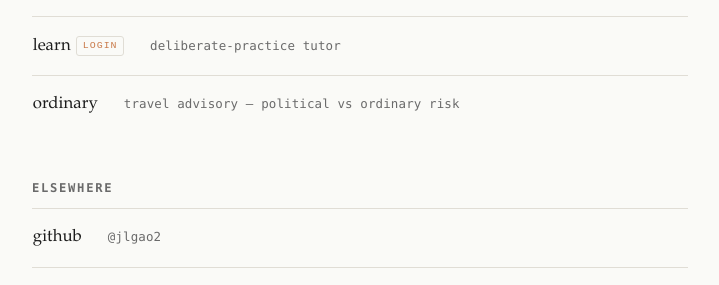
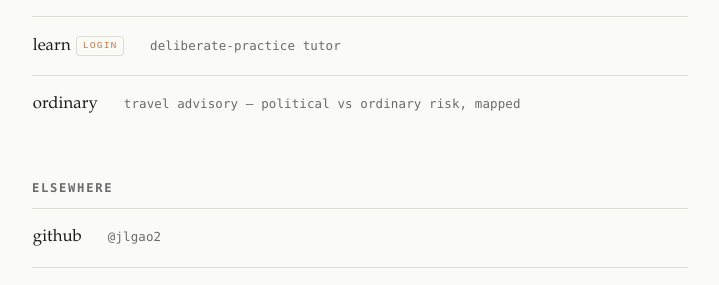
Before and after one commit to jlgao2/jlgao2.github.io, a Jekyll site: the page built from index.html, in a window 1280 px wide. Shown: the part 852-1137 px from the top of the page, without its empty margins (280-999 px from the left). Built offline with Jekyll 4.4.1, drawn with Linux system fonts in a browser that asks for light colours.

Commit message:
point ordinary link at root (now the map)

```diff
--- a/index.html
+++ b/index.html
@@ -22,7 +22,7 @@
     <li><a href="https://transition.jlgao.net"><span class="name">transition<span class="badge">login</span></span><span class="desc">decision tool</span></a></li>
     <li><a href="https://health.jlgao.net"><span class="name">health<span class="badge">login</span></span><span class="desc">prefrontal-cortex</span></a></li>
     <li><a href="https://learn.jlgao.net"><span class="name">learn<span class="badge">login</span></span><span class="desc">deliberate-practice tutor</span></a></li>
-    <li><a href="https://home.jlgao.net/ordinary/web/index.html"><span class="name">ordinary</span><span class="desc">travel advisory — political vs ordinary risk</span></a></li>
+    <li><a href="https://home.jlgao.net/ordinary/"><span class="name">ordinary</span><span class="desc">travel advisory — political vs ordinary risk, mapped</span></a></li>
 </ul>
 
 <h2 class="section">elsewhere</h2>
```
